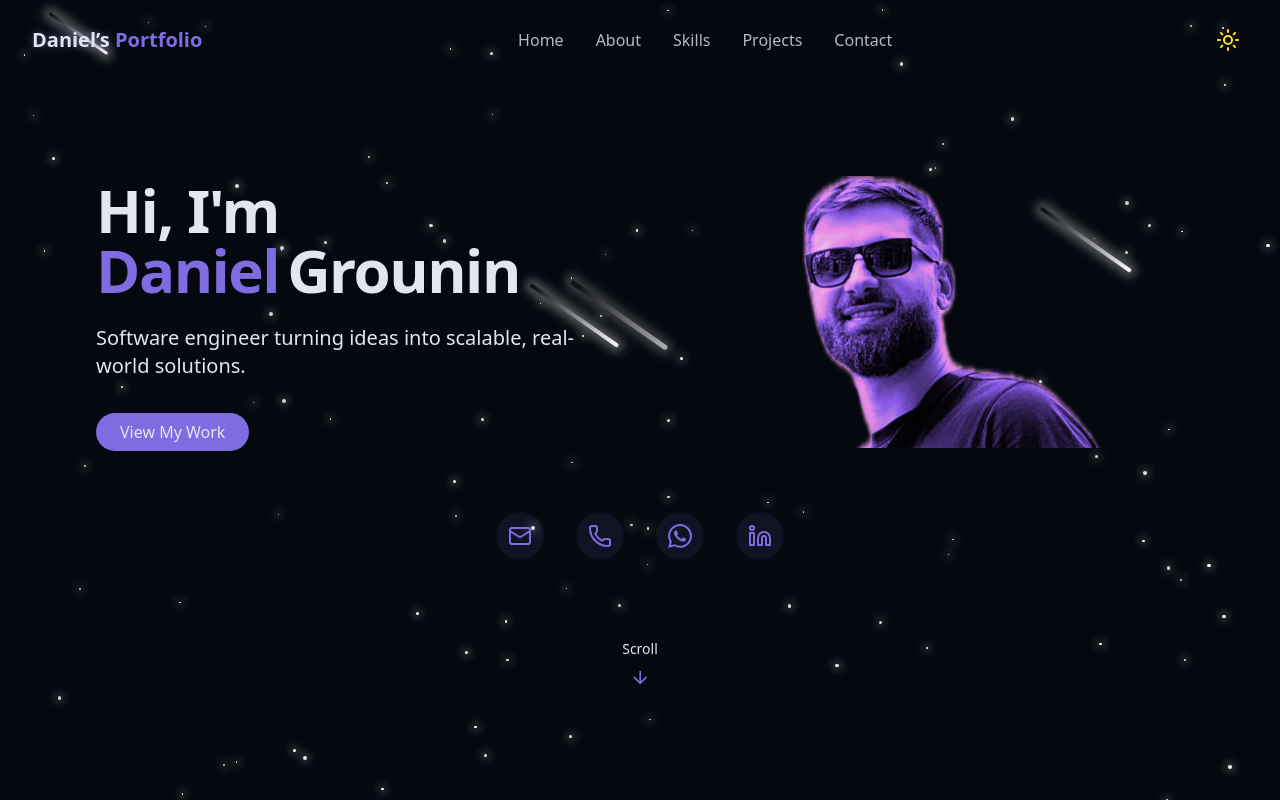
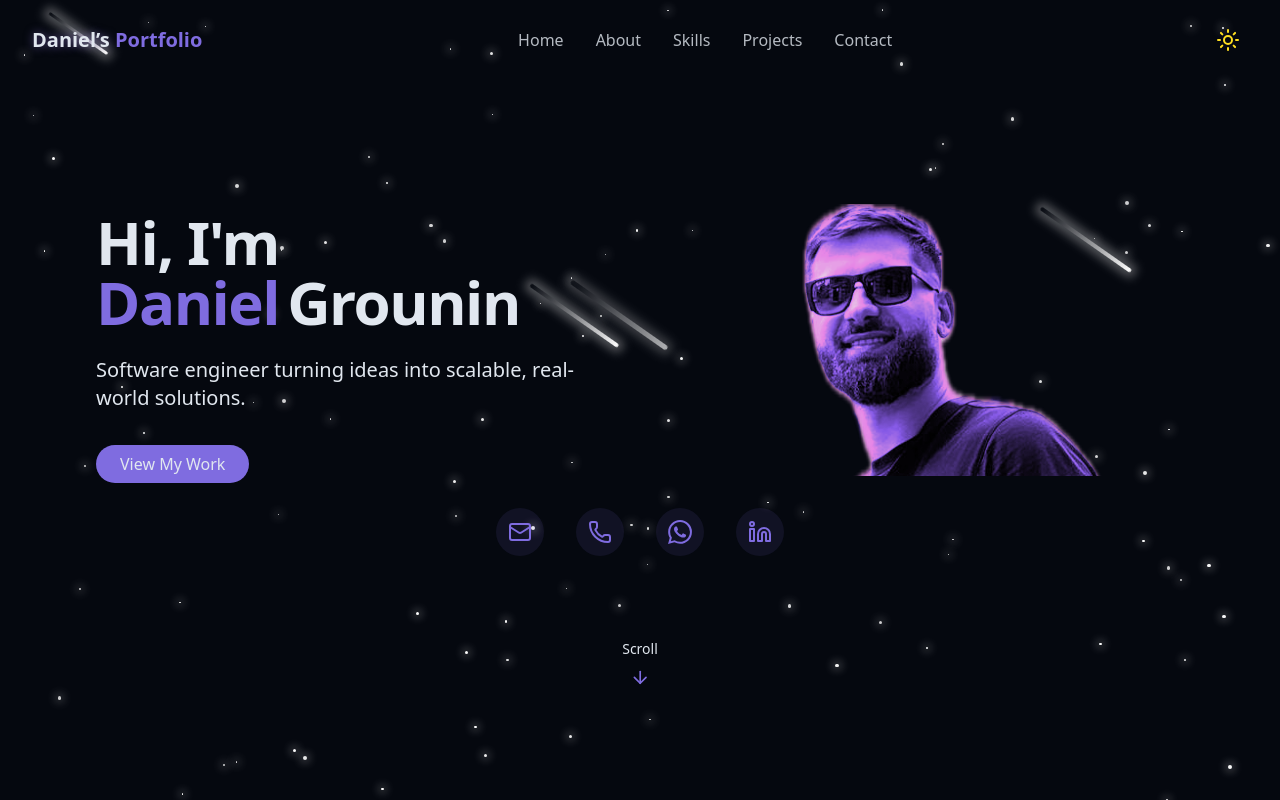
Before and after one commit to Daniel-Grounin/portfolio, a React (Vite) app: page / in a window 1280 px wide. Shown: the top 800 px of the page. Built offline with nearby package versions, Linux system fonts and the light colour scheme.

Commit message:
fix: adjust margin spacing in HeroSection component for improved layout

```diff
--- a/src/components/HeroSection.jsx
+++ b/src/components/HeroSection.jsx
@@ -7,10 +7,10 @@ const HeroSection = () => {
   return (
     <section
       id="hero"
-      className="relative min-h-screen flex flex-col items-center justify-center px-4 "
+      className="relative min-h-screen flex flex-col items-center justify-center px-4 mb-2"
     >
       {/* -------- hero content -------- */}
-      <div className="container mx-auto max-w-6xl flex flex-col md:flex-row items-center md:justify-between gap-10 z-10 mb-10">
+      <div className="container mx-auto max-w-6xl flex flex-col md:flex-row items-center md:justify-between gap-10 z-10">
         {/* text block */}
         <div className="space-y-6 text-center md:text-left md:basis-1/2 ">
           <h1 className="text-4xl md:text-6xl font-bold tracking-tight">
@@ -35,7 +35,7 @@ const HeroSection = () => {
         </div>
 
         {/* image block */}
-        <div className="md:basis-1/2 flex flex-col items-center gap-6 ">
+        <div className="md:basis-1/2 flex flex-col items-center gap-6 mb-2">
           <img
             src={myPhoto}
             alt="Daniel Grounin"
@@ -45,7 +45,7 @@ const HeroSection = () => {
       </div>
 
       {/* Contact Row */}
-      <div className="space-y-8 mb-10">
+      <div className="space-y-8 mb-4">
         {/* Contact row */}
         <div className="flex justify-center gap-8 py-6">
           {/* Email */}
```
